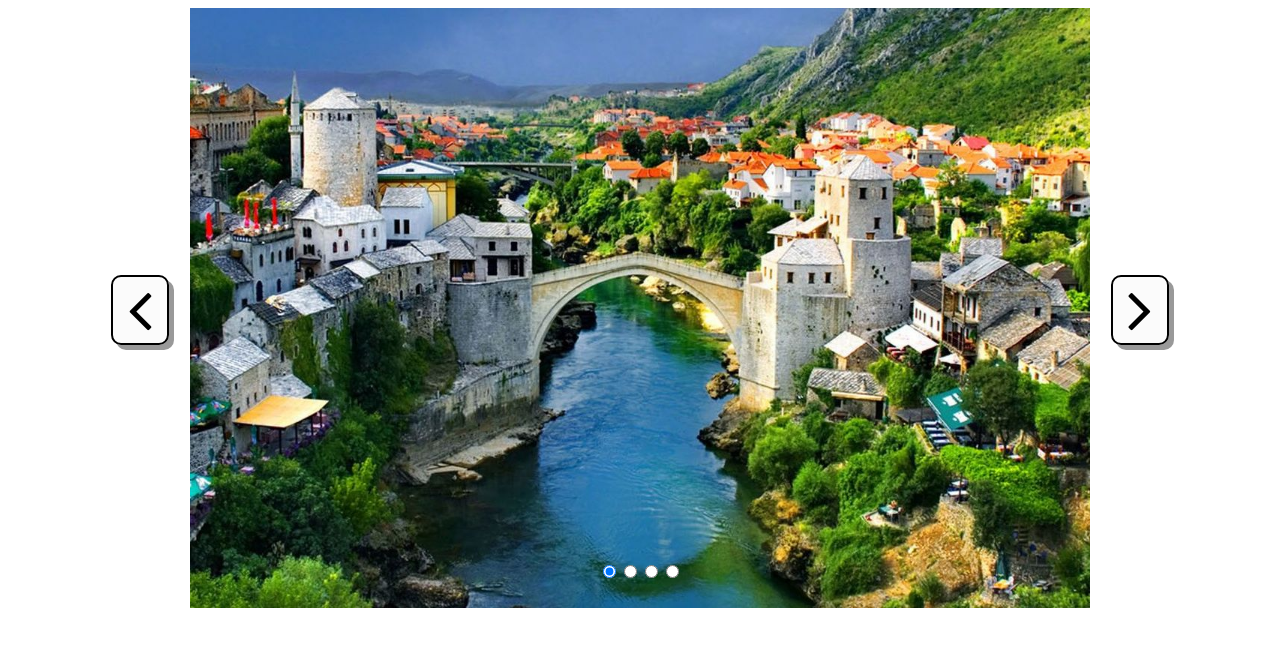
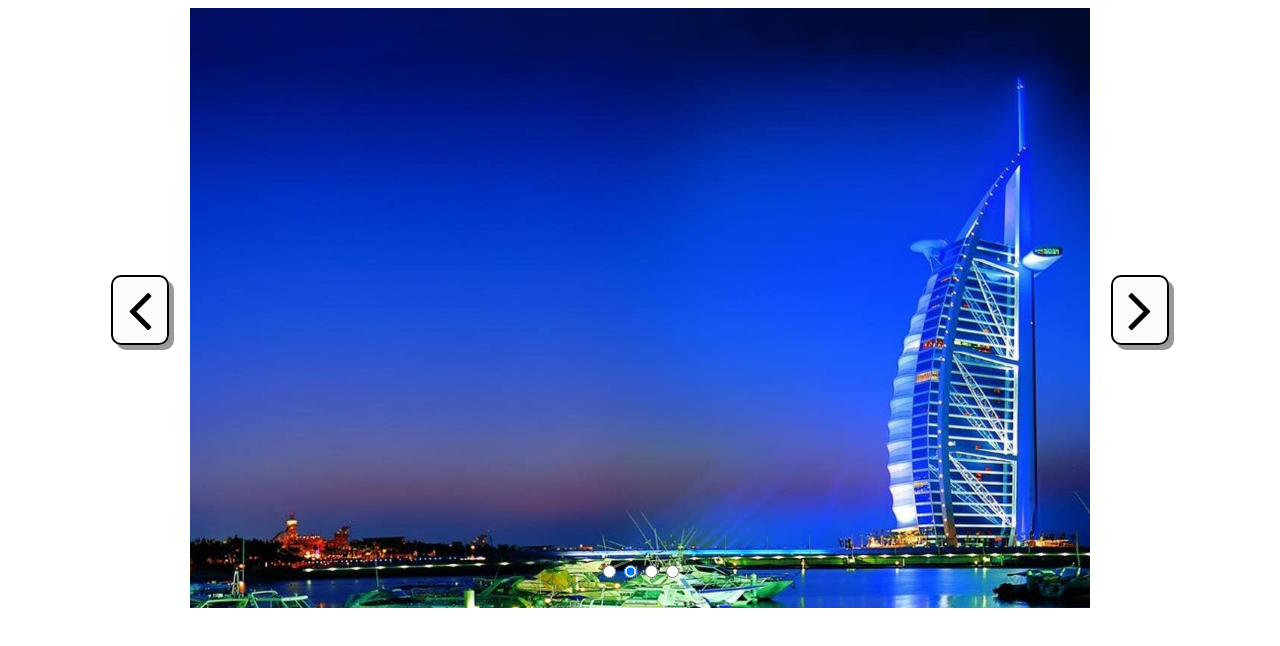
Before and after one commit to ChickenCode/vue-slider, a plain HTML site: page index.html in a window 1280 px wide. Drawn offline with nearby package versions, Linux system fonts and the light colour scheme.

Commit message:
Cambio immagine automatico aggiunto

```diff
--- a/index.html
+++ b/index.html
@@ -28,7 +28,7 @@
         </div>
 
         <div class="flex justify-center radio-container">
-            <input type="radio" name="selector" id="selector1" checked @click="radioClick()">
+            <input type="radio" name="selector" id="selector1" @click="radioClick()" checked>
             <input type="radio" name="selector" id="selector2" @click="radioClick()">
             <input type="radio" name="selector" id="selector3" @click="radioClick()">
             <input type="radio" name="selector" id="selector4" @click="radioClick()">
--- a/vue.js
+++ b/vue.js
@@ -10,7 +10,11 @@ const app = new Vue ({
             "img/img-4.jpg",
         ]
     },
+
+
+
     methods: {
+
        changeImagePlus() {
           this.counter ++
 
@@ -53,6 +57,23 @@ const app = new Vue ({
             })
 
             this.wallpaper = this.wallpaperArray[this.counter]
-        }
+        },
+
+
+    },
+
+    mounted() {
+        setInterval(() => {
+            this.counter ++
+
+          if (this.counter > this.wallpaperArray.length - 1) {
+              this.counter = 0
+          }
+
+          //console.log(this.counter)
+
+          this.wallpaper = this.wallpaperArray[this.counter]
+          this.changeImageRadio()
+        }, 3000);
     }
 })
```
